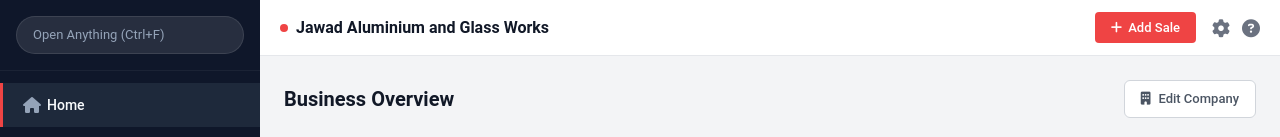
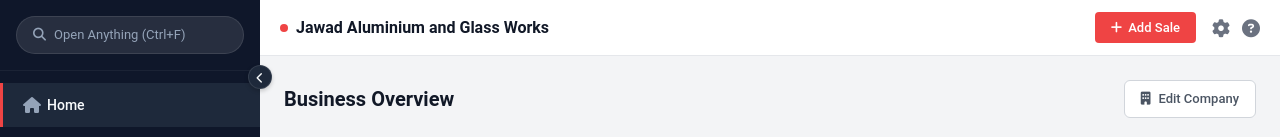
Before and after one commit to maazarshad1/JAG-, a React (Vite) app: page / in a window 1280 px wide. Shown: the top 137 px of the page. Built offline with nearby package versions, Linux system fonts and the light colour scheme.

Commit message:
feat(sidebar): Implement collapsible sidebar functionality
Adds functionality to collapse and expand the sidebar, improving screen real estate utilization. Includes UI adjustments and state management for the collapsed state.

```diff
--- a/src/App.tsx
+++ b/src/App.tsx
@@ -261,9 +261,18 @@ export default function App() {
       }
   };
 
+  const [isSidebarCollapsed, setIsSidebarCollapsed] = useState(false);
+
   return (
     <div id="app-container">
-      <Sidebar currentView={currentView} setCurrentView={setCurrentView} onAction={handleAction} companyData={companyData} />
+      <Sidebar
+        currentView={currentView}
+        setCurrentView={setCurrentView}
+        onAction={handleAction}
+        companyData={companyData}
+        isCollapsed={isSidebarCollapsed}
+        setIsCollapsed={setIsSidebarCollapsed}
+      />
       <main id="main-content">
         <TopHeader title={companyData.name} onAction={handleAction} />
 
--- a/src/Sidebar.tsx
+++ b/src/Sidebar.tsx
@@ -1,19 +1,26 @@
 import React, { useState } from 'react';
 import { View, CompanyData } from './types';
 
-export function Sidebar({ currentView, setCurrentView, onAction, companyData }: {
+export function Sidebar({ currentView, setCurrentView, onAction, companyData, isCollapsed, setIsCollapsed }: {
     currentView: View,
     setCurrentView: (v: View) => void,
     onAction: (action: string) => void,
-    companyData: CompanyData
+    companyData: CompanyData,
+    isCollapsed: boolean,
+    setIsCollapsed: (v: boolean) => void
 }) {
     const [saleGroupOpen, setSaleGroupOpen] = useState(true);
 
     return (
-        <aside id="sidebar">
+        <aside id="sidebar" className={isCollapsed ? 'collapsed' : ''}>
+            <div className="sidebar-toggle-btn" onClick={() => setIsCollapsed(!isCollapsed)}>
+                <i className={`fa-solid ${isCollapsed ? 'fa-chevron-right' : 'fa-chevron-left'}`}></i>
+            </div>
+
             <div className="sidebar-search">
                 <div className="search-box">
-                    <span>Open Anything (Ctrl+F)</span>
+                    <i className="fa-solid fa-search" style={{ marginRight: isCollapsed ? '0' : '8px' }}></i>
+                    {!isCollapsed && <span>Open Anything (Ctrl+F)</span>}
                 </div>
             </div>
 
--- a/src/index.css
+++ b/src/index.css
@@ -44,6 +44,7 @@
     --border-color: #E5E7EB;
     --bg-main: #F8FAFC;
     --sidebar-width: 260px;
+    --sidebar-collapsed-width: 64px;
 }
 
 * {
@@ -67,12 +68,74 @@ body, html {
 /* SIDEBAR STYLES */
 #sidebar {
     width: var(--sidebar-width);
+    transition: width 0.3s ease;
     background-color: var(--bg-dark);
     color: var(--text-light);
     display: flex;
     flex-direction: column;
     flex-shrink: 0;
     z-index: 10;
+    position: relative;
+}
+
+#sidebar.collapsed {
+    width: var(--sidebar-collapsed-width);
+}
+
+#sidebar.collapsed .sidebar-search span,
+#sidebar.collapsed .nav-item span,
+#sidebar.collapsed .nav-item .right-icon,
+#sidebar.collapsed .nav-group .group-toggle,
+#sidebar.collapsed .nav-subgroup,
+#sidebar.collapsed .company-name,
+#sidebar.collapsed .sidebar-footer i:last-child {
+    display: none;
+}
+
+#sidebar.collapsed .search-box {
+    justify-content: center;
+    padding: 8px 0;
+    border-radius: 50%;
+    width: 32px;
+    height: 32px;
+    margin: 0 auto;
+}
+
+#sidebar.collapsed .nav-item {
+    justify-content: center;
+    padding: 12px 0;
+}
+
+#sidebar.collapsed .nav-item i:first-child {
+    margin-right: 0;
+    width: auto;
+    font-size: 18px;
+}
+
+#sidebar.collapsed .company-logo {
+    margin-right: 0;
+}
+
+.sidebar-toggle-btn {
+    position: absolute;
+    right: -12px;
+    top: 65px;
+    width: 24px;
+    height: 24px;
+    background-color: var(--bg-active);
+    color: var(--text-light);
+    border-radius: 50%;
+    display: flex;
+    align-items: center;
+    justify-content: center;
+    cursor: pointer;
+    z-index: 20;
+    border: 1px solid rgba(255,255,255,0.1);
+    box-shadow: 0 2px 4px rgba(0,0,0,0.2);
+}
+
+.sidebar-toggle-btn:hover {
+    background-color: var(--bg-darker);
 }
 
 .sidebar-search {
```
